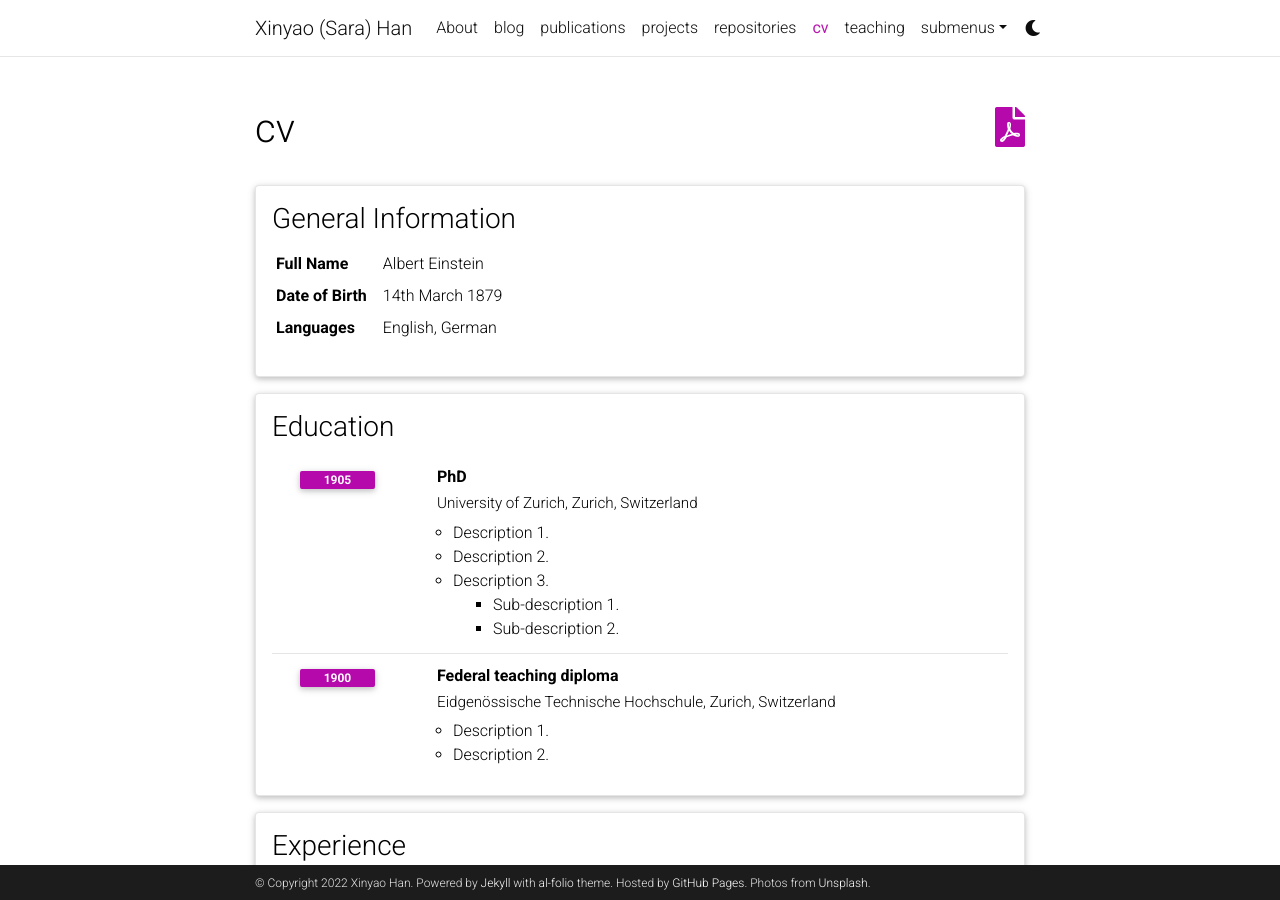
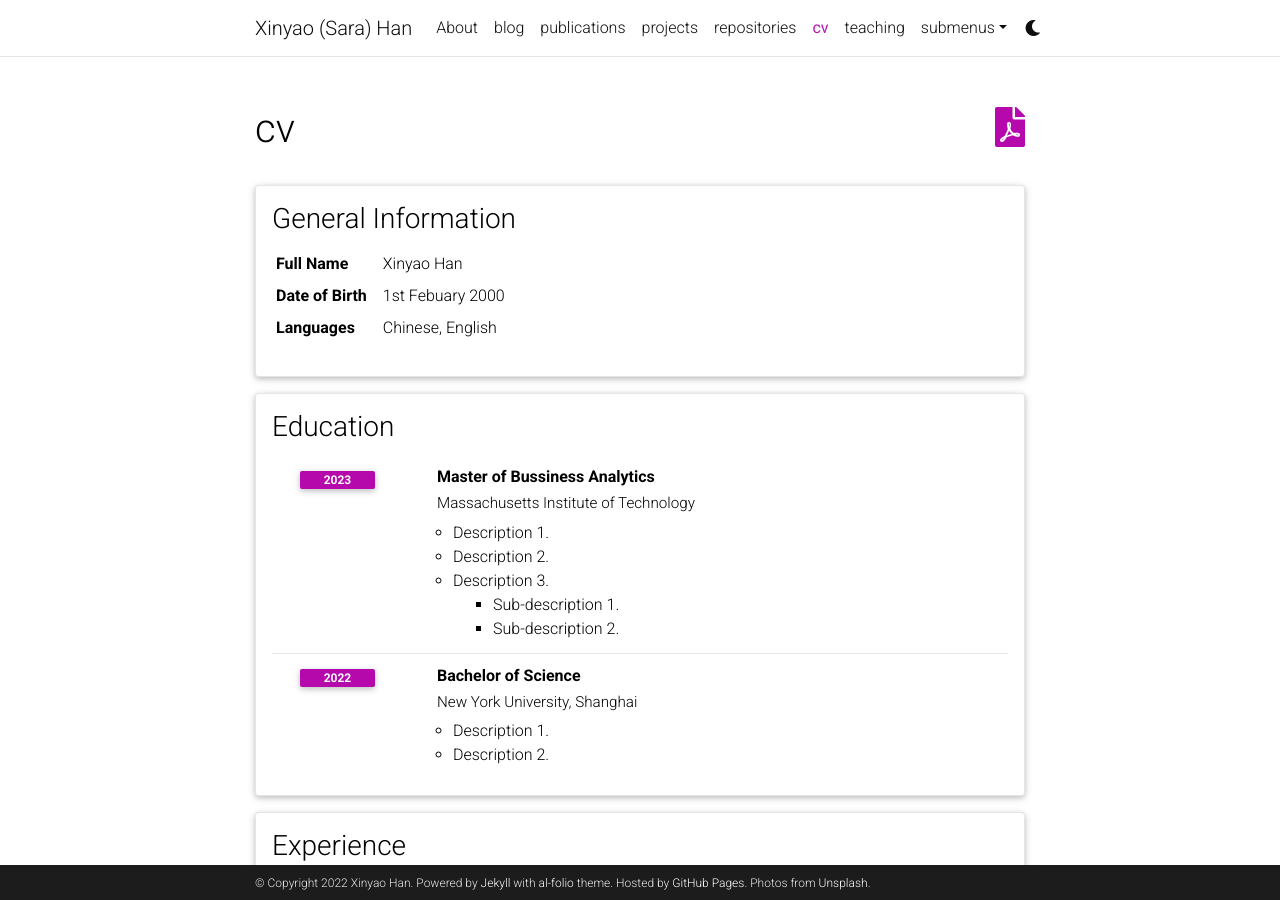
Before and after one commit to XinyaoHan/XinyaoHan.github.io, a Jekyll site: the page built from _pages/cv.md, in a window 1280 px wide and 900 px high. Built offline with Jekyll 4.4.1, drawn with Linux system fonts in a browser that asks for light colours; comment, search, counter and statistics services are not loaded; a style sheet for code colours, icons or effects is not loaded.

Commit message:
updated cv page

```diff
--- a/_data/cv.yml
+++ b/_data/cv.yml
@@ -2,18 +2,18 @@
   type: map
   contents:
     - name: Full Name
-      value: Albert Einstein
+      value: Xinyao Han
     - name: Date of Birth
-      value: 14th March 1879
+      value: 1st Febuary 2000
     - name: Languages
-      value: English, German
+      value: Chinese, English
 
 - title: Education
   type: time_table
   contents:
-    - title: PhD
-      institution: University of Zurich, Zurich, Switzerland
-      year: 1905
+    - title: Master of Bussiness Analytics
+      institution: Massachusetts Institute of Technology
+      year: 2023
       description:
         - Description 1.
         - Description 2.
@@ -21,9 +21,9 @@
           contents:
             - Sub-description 1.
             - Sub-description 2.
-    - title: Federal teaching diploma
-      institution: Eidgenössische Technische Hochschule, Zurich, Switzerland
-      year: 1900
+    - title: Bachelor of Science
+      institution: New York University, Shanghai
+      year: 2022
       description:
         - Description 1.
         - Description 2.
```
